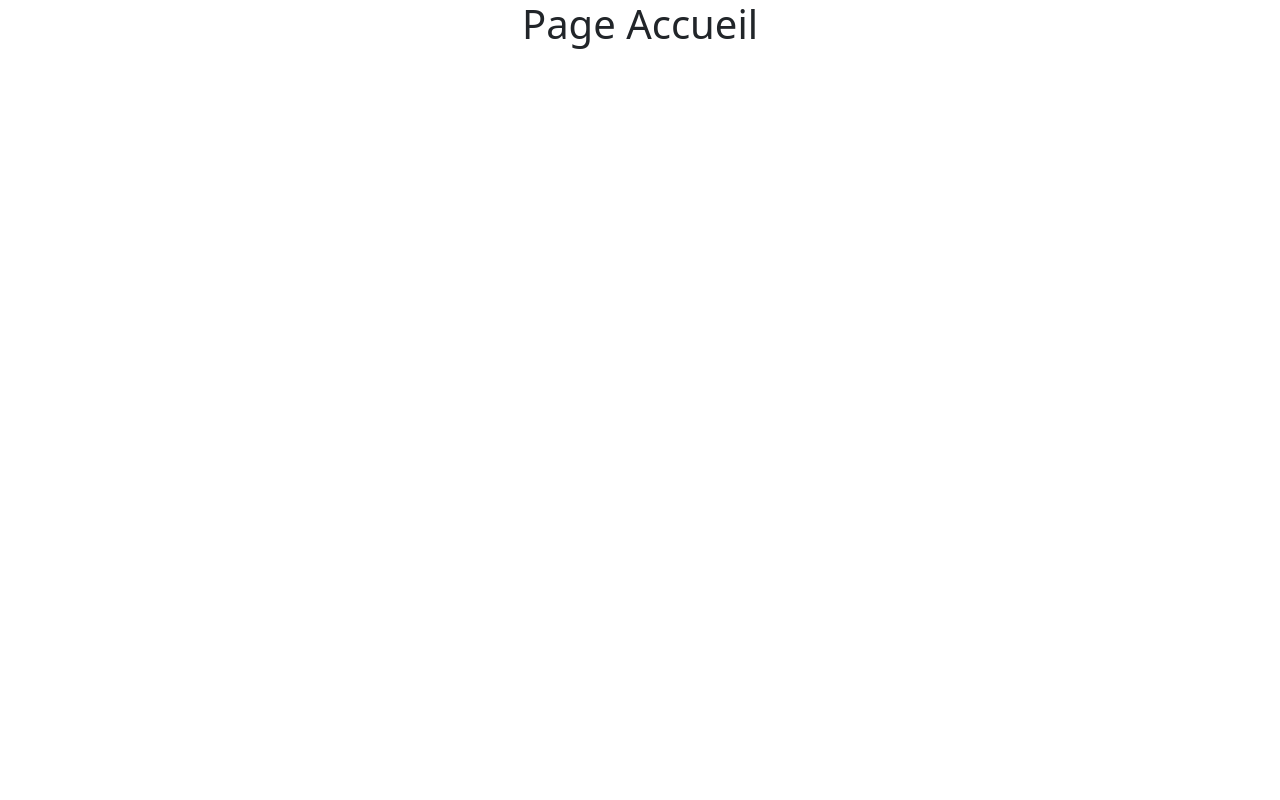
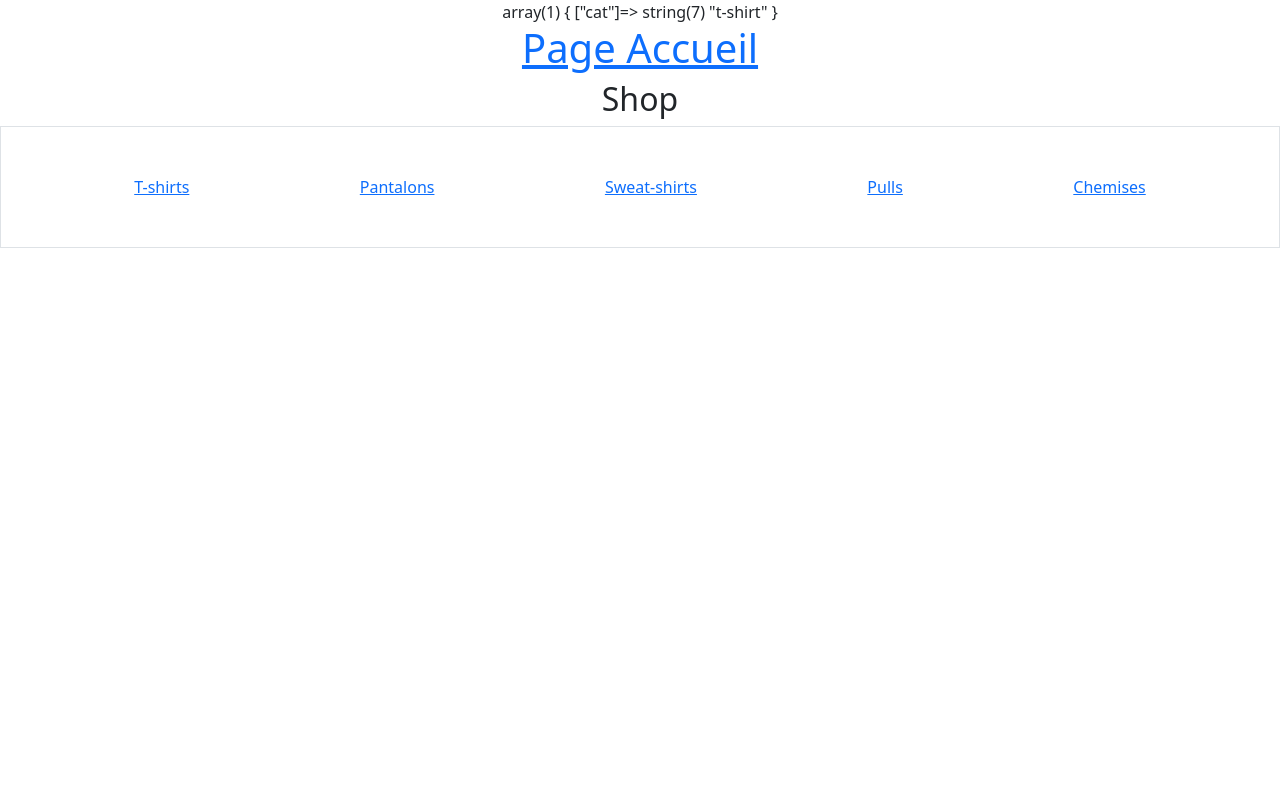
Before and after one commit to danielaraux/exo-docker-compose-celio, a PHP site: the page made by src/accueil.php in a window 1280 px wide. Before the commit the page is almost empty. Run offline with PHP 8.4, Linux system fonts and the light colour scheme.

Commit message:
en cours

```diff
--- a/src/accueil.php
+++ b/src/accueil.php
@@ -1,3 +1,8 @@
+<?php
+require_once('products/clothes.php');
+var_dump($_GET);
+?>
+
 <!DOCTYPE html>
 <html lang="fr">
 
@@ -6,11 +11,32 @@
     <meta name="viewport" content="width=device-width, initial-scale=1.0">
     <title>Page Accueil</title>
     <link href="https://cdn.jsdelivr.net/npm/bootstrap@5.3.7/dist/css/bootstrap.min.css" rel="stylesheet" integrity="sha384-LN+7fdVzj6u52u30Kp6M/trliBMCMKTyK833zpbD+pXdCLuTusPj697FH4R/5mcr" crossorigin="anonymous">
+    <link rel="stylesheet" href="assets/css/style.css">
 </head>
 
 <body class="text-center">
-    <h1>Page Accueil</h1>
+    <h1><a href="accueil.php">Page Accueil</a></h1>
 
+    <h2>Shop</h2>
+
+    <header>
+        <nav>
+            <div class="d-flex border justify-content-around p-5">
+                <a href="accueil.php?cat=t-shirt">T-shirts</a>
+                <a href="accueil.php?cat=pantalons">Pantalons</a>
+                <a href="accueil.php?cat=sweat-shirts">Sweat-shirts</a>
+                <a href="accueil.php?cat=pulls">Pulls</a>
+                <a href="accueil.php?cat=chemises">Chemises</a>
+            </div>
+        </nav>
+    </header>
+
+
+    <main>
+
+
+
+    </main>
 
 
 
```
Also changed, not shown: src/assets/img/boosterpokemon.jpg (added), src/assets/img/cahierpokemon.jpg (added), src/assets/img/coqueiphonepokemon.jpg (added), src/assets/img/figurinedracaufeu.webp (added), src/assets/img/lampepokeball.jpg (added), src/assets/img/montrepikachu.jpg (added), src/assets/img/mugpokemon.jpg (added), src/assets/img/peluchepikachu.webp (added), src/assets/img/pokemonscarlet.jpg (added), src/assets/img/pokemonviolet.jpg (added), src/assets/img/sacadospokemon.webp (added), src/assets/img/teeshirtpokemon.jpg (added), src/products/clothes.php (renamed from src/product.php/clothes.php).
